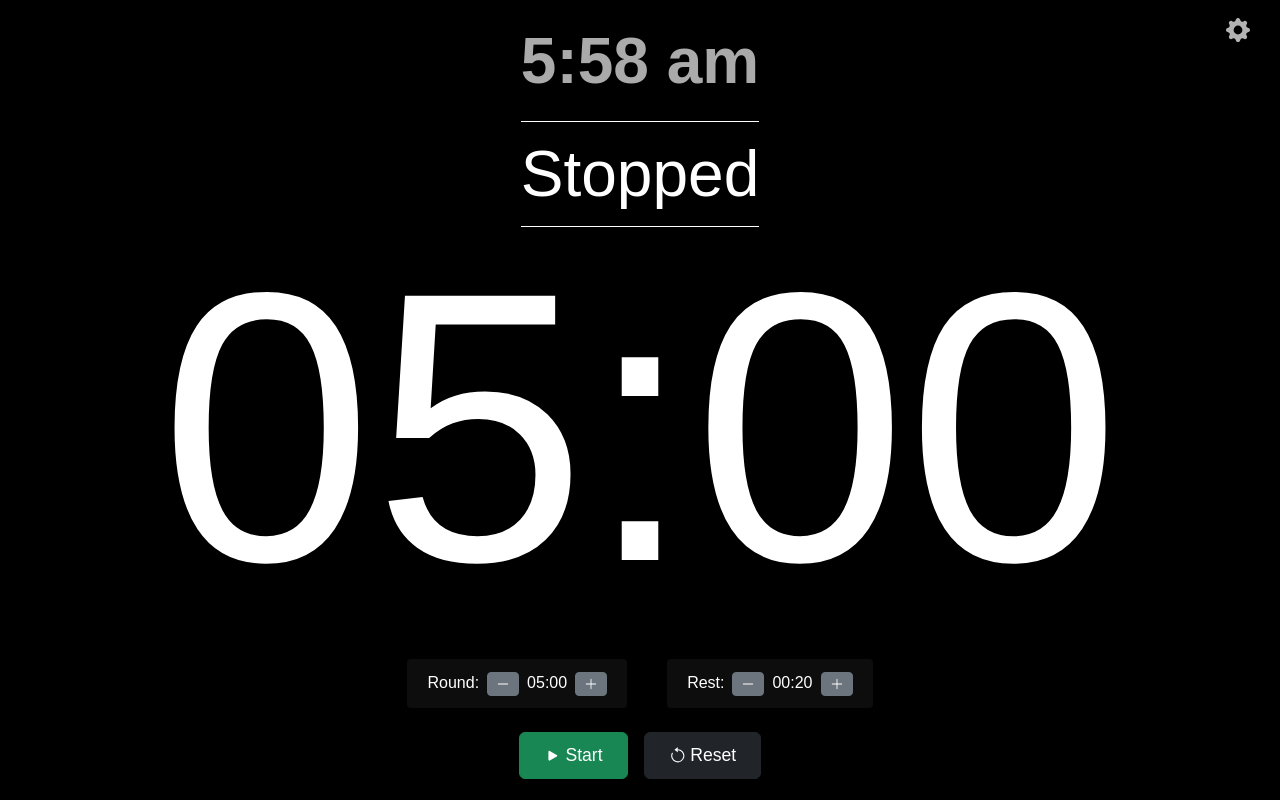
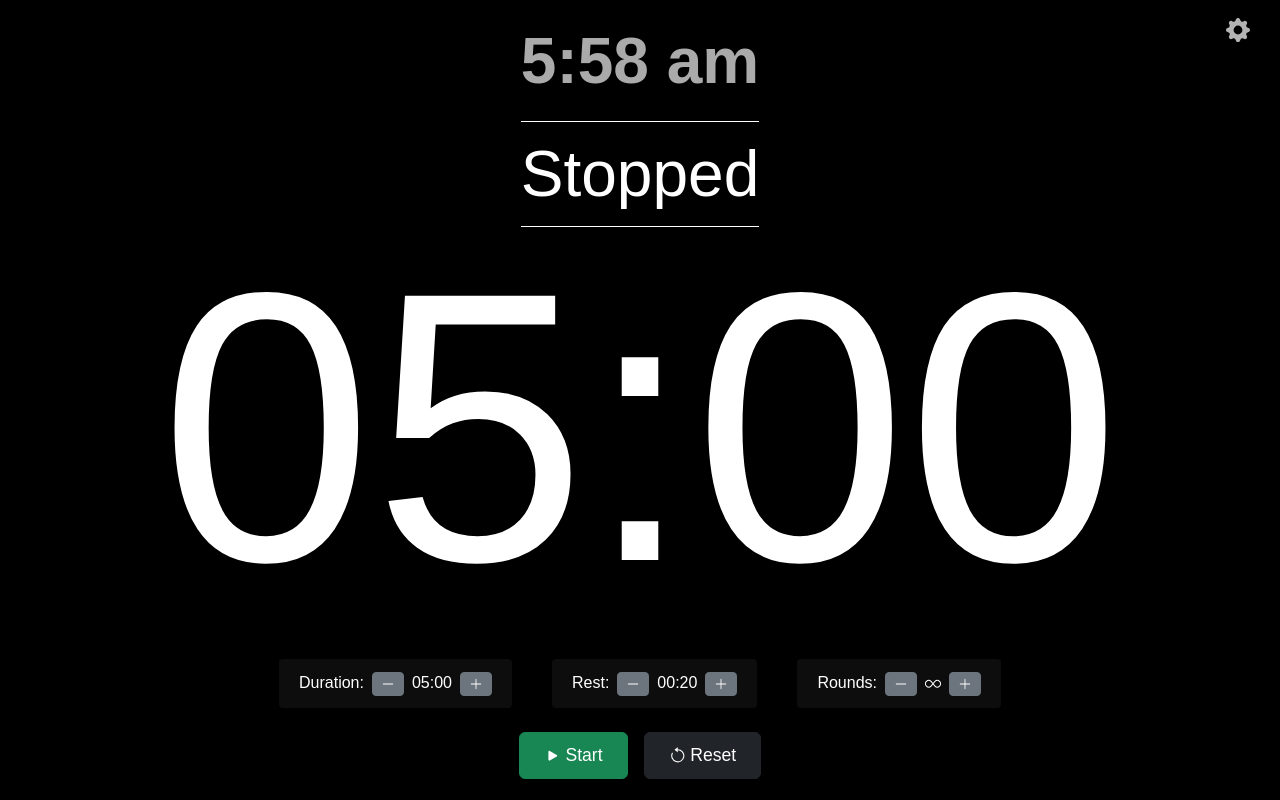
Before and after one commit to sfw185/BJJTimer, a React (Vite) app: page / in a window 1280 px wide. Built offline with nearby package versions, Linux system fonts and the light colour scheme.

Commit message:
Added number of rounds

```diff
--- a/src/Timer.jsx
+++ b/src/Timer.jsx
@@ -1,6 +1,6 @@
 import React, { useState, useEffect, useRef, useCallback } from 'react';
 import { Container, Row, Col, Button } from 'react-bootstrap';
-import { PlayFill, StopFill, ArrowCounterclockwise, DashLg, PlusLg } from 'react-bootstrap-icons';
+import { PlayFill, StopFill, ArrowCounterclockwise, DashLg, PlusLg, Infinity } from 'react-bootstrap-icons';
 import './Timer.css';
 import { loadFromLocalStorage, saveToLocalStorage } from './utils/storage';
 import Settings from './components/Settings';
@@ -17,6 +17,7 @@ const Timer = () => {
     const [roundTime, setRoundTime] = useState(loadFromLocalStorage('roundTime', 5 * 60 * SECOND));
     const [restTime, setRestTime] = useState(loadFromLocalStorage('restTime', 20 * SECOND));
     const [currentRound, setCurrentRound] = useState(0);
+    const [totalRounds, setTotalRounds] = useState(loadFromLocalStorage('totalRounds', 0));
     const [isRestTime, setIsRestTime] = useState(false);
     const [isReadyStage, setIsReadyStage] = useState(false);
     const [running, setRunning] = useState(false);
@@ -134,10 +135,20 @@ const Timer = () => {
             } else if (isRestTime) {
                 startRound();
             } else {
-                startRest();
+                // Check if we've reached the total number of rounds
+                if (totalRounds > 0 && currentRound >= totalRounds) {
+                    // Stop the timer and reset state after the last round
+                    setRunning(false);
+                    finishSound.current.play();
+                    setIsRestTime(false);
+                    setIsReadyStage(false);
+                    setTimeLeft(roundTime);
+                } else {
+                    startRest();
+                }
             }
         }
-    }, [running, isRestTime, isReadyStage, restTime, roundTime, startRound, startRest]);
+    }, [running, isRestTime, isReadyStage, restTime, roundTime, totalRounds, currentRound, startRound, startRest]);
 
     // Custom hook to handle intervals with the latest state
     function useInterval(callback, delay) {
@@ -181,6 +192,13 @@ const Timer = () => {
         setIsRestTime(false);
         setIsReadyStage(false);
         setTimeLeft(roundTime);
+    };
+
+    const changeTotalRounds = (amount) => {
+        // Ensure totalRounds doesn't go below 0
+        const newValue = Math.max(0, totalRounds + amount);
+        setTotalRounds(newValue);
+        saveToLocalStorage('totalRounds', newValue);
     };
 
     const changeRoundTime = (amount) => {
@@ -246,7 +264,7 @@ const Timer = () => {
                 <Col xs={12} lg={10} xl={8} className="mx-auto">
                     <div className="d-flex flex-column flex-sm-row justify-content-center align-items-center gap-4">
                         <div className="timer-control-group">
-                            <label className="me-2">Round:</label>
+                            <label className="me-2">Duration:</label>
                             <Button variant="secondary" size="sm" onClick={() => changeRoundTime(-30)} className="d-inline-flex align-items-center"><DashLg /></Button>
                             <span className="mx-2">{formatTime(roundTime)}</span>
                             <Button variant="secondary" size="sm" onClick={() => changeRoundTime(30)} className="d-inline-flex align-items-center"><PlusLg /></Button>
@@ -256,6 +274,12 @@ const Timer = () => {
                             <Button variant="secondary" size="sm" onClick={() => changeRestTime(-10)} className="d-inline-flex align-items-center"><DashLg /></Button>
                             <span className="mx-2">{formatTime(restTime)}</span>
                             <Button variant="secondary" size="sm" onClick={() => changeRestTime(10)} className="d-inline-flex align-items-center"><PlusLg /></Button>
+                        </div>
+                        <div className="timer-control-group">
+                            <label className="me-2">Rounds:</label>
+                            <Button variant="secondary" size="sm" onClick={() => changeTotalRounds(-1)} className="d-inline-flex align-items-center"><DashLg /></Button>
+                            <span className="mx-2">{totalRounds === 0 ? <Infinity /> : totalRounds}</span>
+                            <Button variant="secondary" size="sm" onClick={() => changeTotalRounds(1)} className="d-inline-flex align-items-center"><PlusLg /></Button>
                         </div>
                     </div>
                     <div className="d-flex justify-content-center mt-4">
```
